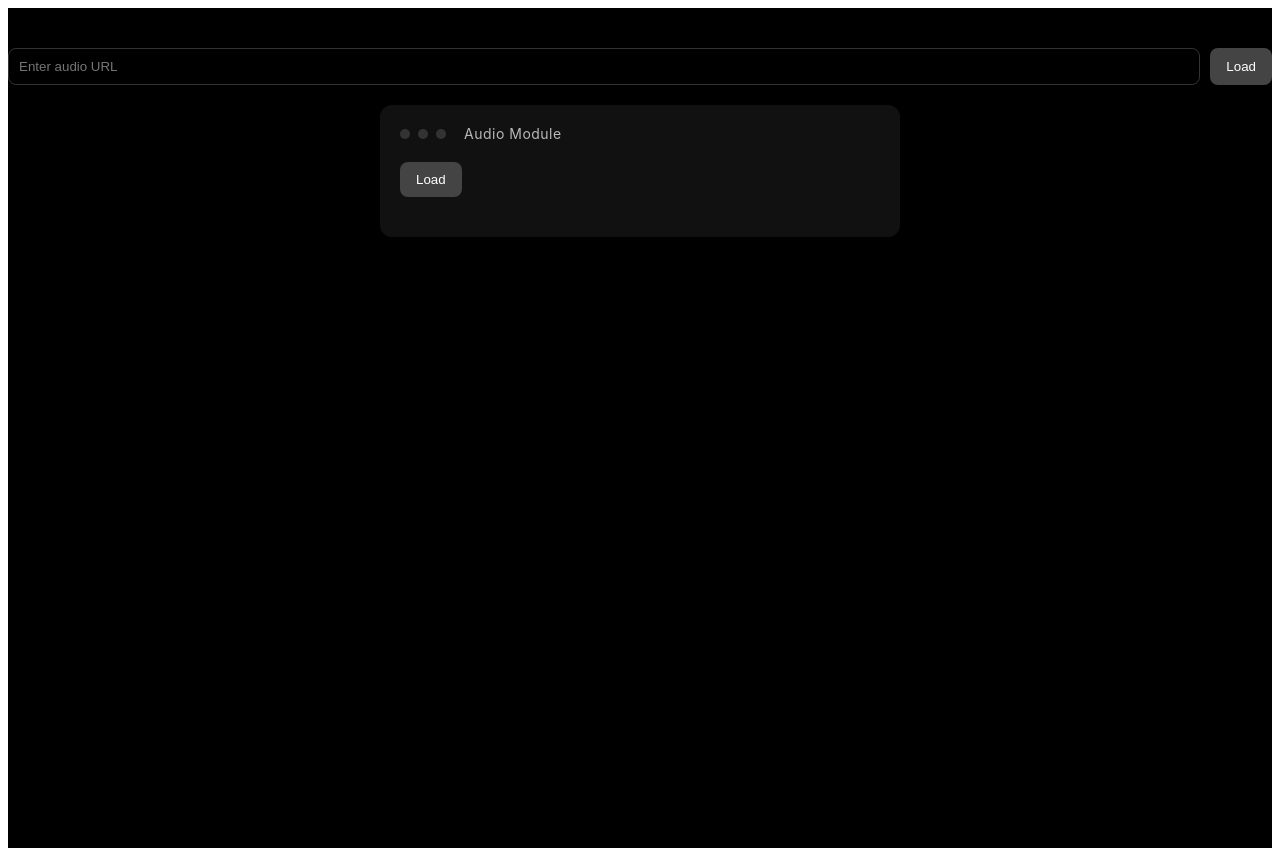
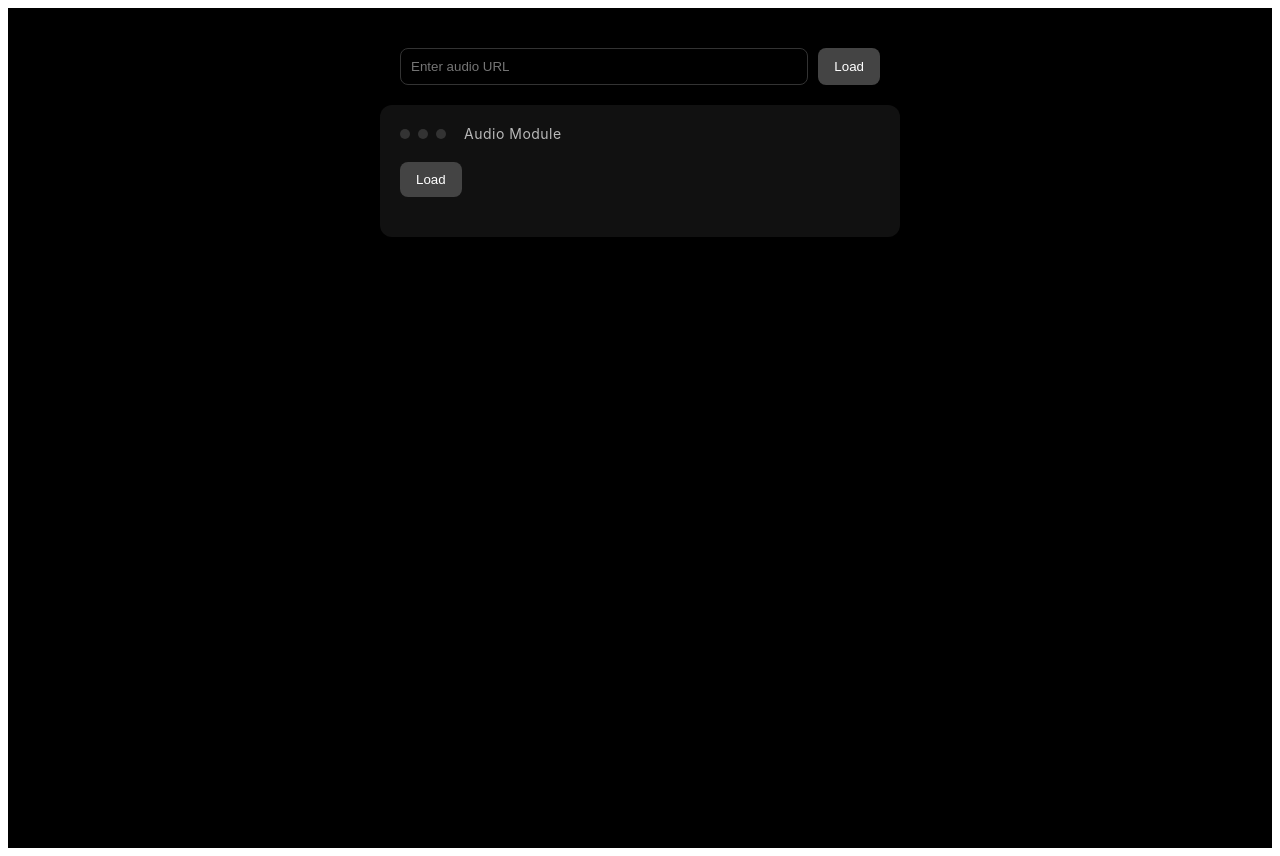
Before and after one commit to maxandbe1/Jurreauismcanvas, a React (Vite) app: page / in a window 1280 px wide. Built offline with nearby package versions, Linux system fonts and the light colour scheme.

Commit message:
Update UrlInput.jsx

```diff
--- a/src/components/UrlInput.jsx
+++ b/src/components/UrlInput.jsx
@@ -16,6 +16,7 @@ export default function UrlInput({ onUrlSelected }) {
         display: "flex",
         gap: "10px",
         width: "100%",
+        maxWidth: 480,
         marginBottom: "20px",
       }}
     >
```
